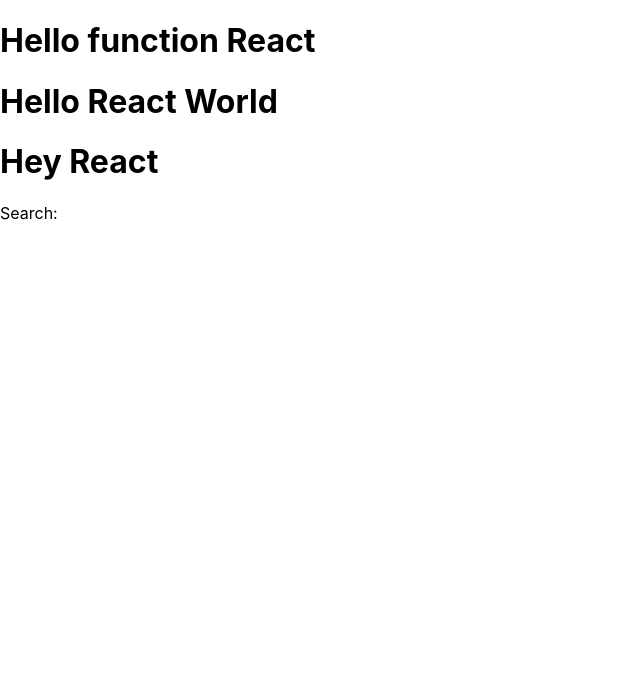
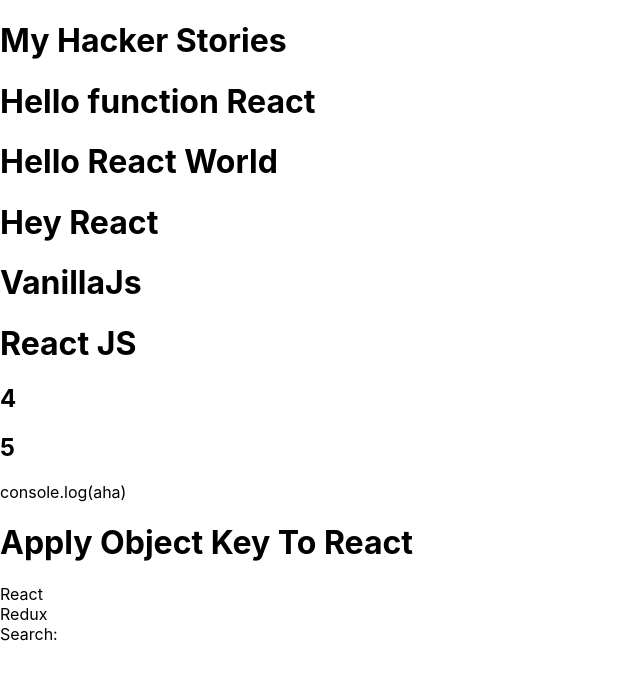
Before and after one commit to solf5978/_devBooks, a React (Create React App) app in the folder _theRoadToReact/hacker-stories/: page / in a window 1280 px wide. Shown: the top 680 px of the page, without its empty margins (0-640 px from the left). Built offline with nearby package versions, Linux system fonts and the light colour scheme.

Commit message:
list in react

```diff
--- a/_theRoadToReact/hacker-stories/src/App.js
+++ b/_theRoadToReact/hacker-stories/src/App.js
@@ -27,6 +27,41 @@
 
 // export default App;
 
+const list = [
+  {
+  title: `React`,
+  url: `https://reactjs.org/`,
+  author: `Jordan Walke`,
+  num_comments: 3,
+  points: 4,
+  objectID: 0,},
+  {
+    title: `Redux`,
+    url: `https://redux.js.org/`,
+    author: `Dan Abramov, Andrew Clark`,
+    num_comments: 2,
+    points: 5,
+    objectID: 1,},
+];
+
+// Vanilla Javascript
+
+const pureJS_List = () => {
+  for (let i = 0; i < list.length; i++) { return console.log(list[i].author)}}
+
+// React Version
+
+const reactJS_List = list.map( function(listItem) {
+  <h2>{listItem.title}</h2>
+});
+
+// Apply Object Key on React JS
+const aha = () => {
+  list.map ( function(listItem) {
+    return <h2> {listItem.author}</h2>
+  })
+}
+
 function getTitle(title) {
   return title;
 }
@@ -41,9 +76,24 @@
 function App() {
   return (
     <div>
+      <h1> My Hacker Stories</h1>
       <h1>Hello function {getTitle("React")}</h1>
       <h1> Hello {title} World</h1>
       <h1> {welcome.greeting} {welcome.title} </h1>
+      <h1> VanillaJs </h1>
+      {pureJS_List}
+      <h1> React JS</h1>
+      {list.map( function(listItem) {
+        return <h2>{listItem.points}</h2>;
+      })}
+      console.log(aha)
+      <h1> Apply Object Key To React</h1>
+      {list.map(item => { return (
+        <div key={item.objectID}>
+          {item.title}
+        </div>
+      );
+      })}
       <label htmlFor="search"> Search: </label>
       <input- id="search" type="text" />
     </div>
```
Also changed, not shown: 1 other file (tests, documents, lock files or other folders).
